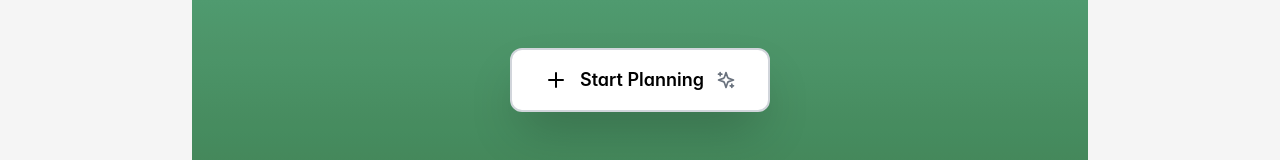
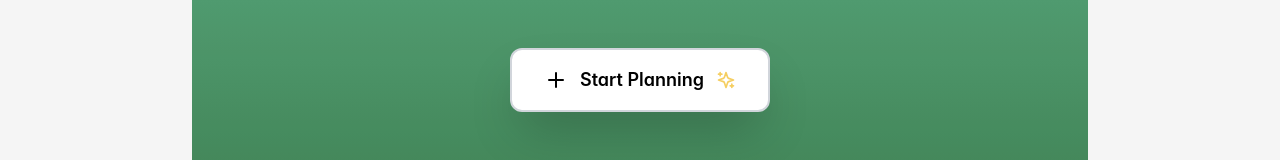
Before and after one commit to MimiLeinbach/Bolt-Hackathon, a React (Vite) app: page / in a window 1280 px wide. Shown: the part 782-942 px from the top of the page. Built offline with nearby package versions, Linux system fonts and the light colour scheme.

Commit message:
Change Sparkles to Warm Mustard Yellow

```diff
--- a/src/pages/HomePage.tsx
+++ b/src/pages/HomePage.tsx
@@ -48,7 +48,7 @@ export default function HomePage() {
             <button className="bg-white text-black border-2 border-gray-300 hover:bg-gray-50 hover:shadow-2xl transform hover:scale-105 active:scale-95 transition-all duration-200 ease-out text-lg px-8 py-4 inline-flex items-center space-x-3 group shadow-2xl rounded-xl font-semibold">
               <Plus className="w-6 h-6 group-hover:rotate-90 transition-transform duration-300 text-black" />
               <span>Start Planning</span>
-              <Sparkles className="w-5 h-5 animate-pulse text-gray-600" />
+              <Sparkles className="w-5 h-5 animate-pulse" style={{ color: '#F4C542' }} />
             </button>
           </Link>
         </div>
```
